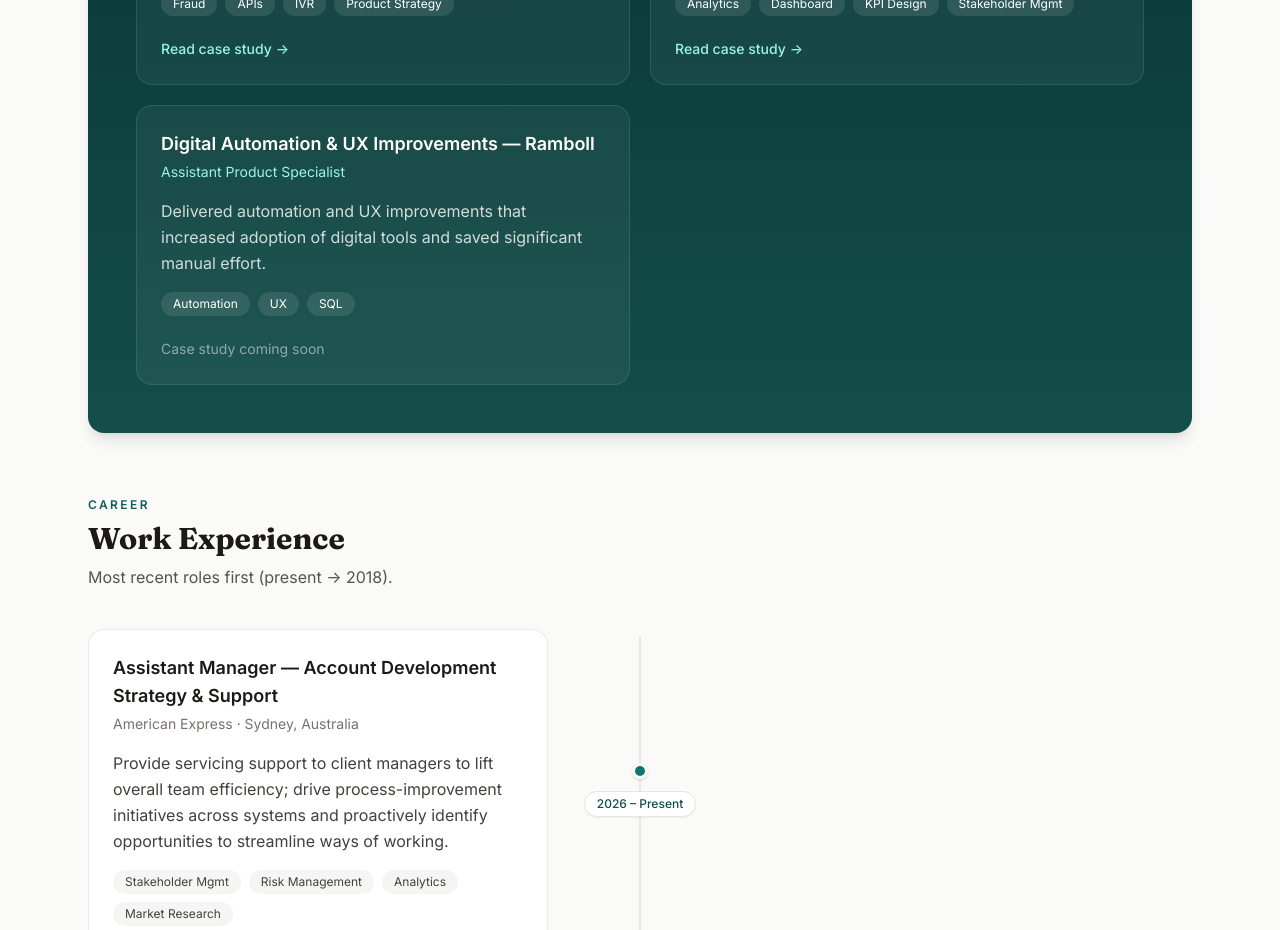
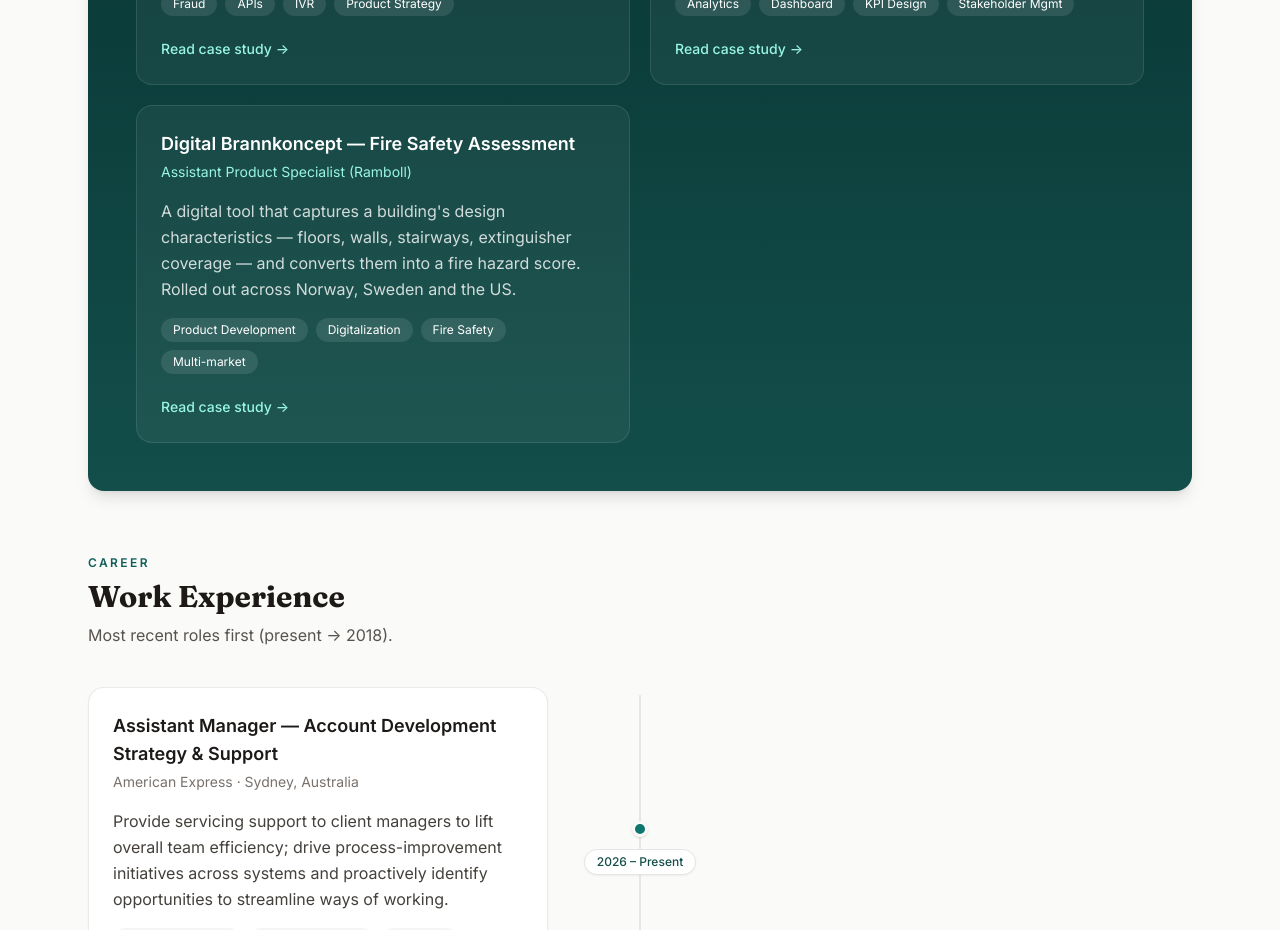
Before and after one commit to meenakshiv-pixel/meenakshi-portfolio, a Next.js app: page / in a window 1280 px wide. Shown: the part 960-1890 px from the top of the page. Built offline with nearby package versions, Linux system fonts and the light colour scheme.

Commit message:
Update index.js

```diff
--- a/pages/index.js
+++ b/pages/index.js
@@ -31,13 +31,13 @@ const PROJECTS = [
     caseStudy: "/projects/warranty-excellence",
   },
   {
-    id: "ramboll",
-    title: "Digital Automation & UX Improvements — Ramboll",
-    role: "Assistant Product Specialist",
+    id: "brannkoncept",
+    title: "Digital Brannkoncept — Fire Safety Assessment",
+    role: "Assistant Product Specialist (Ramboll)",
     summary:
-      "Delivered automation and UX improvements that increased adoption of digital tools and saved significant manual effort.",
-    tags: ["Automation", "UX", "SQL"],
-    caseStudy: null,
+      "A digital tool that captures a building's design characteristics — floors, walls, stairways, extinguisher coverage — and converts them into a fire hazard score. Rolled out across Norway, Sweden and the US.",
+    tags: ["Product Development", "Digitalization", "Fire Safety", "Multi-market"],
+    caseStudy: "/projects/digital-brannkoncept",
   },
 ];
 
```
